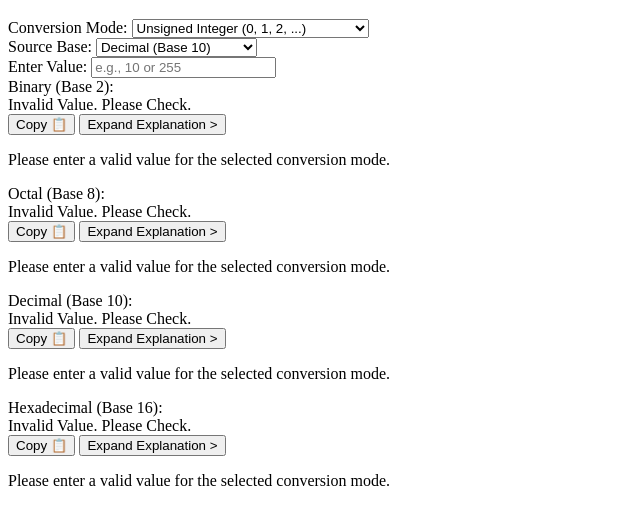
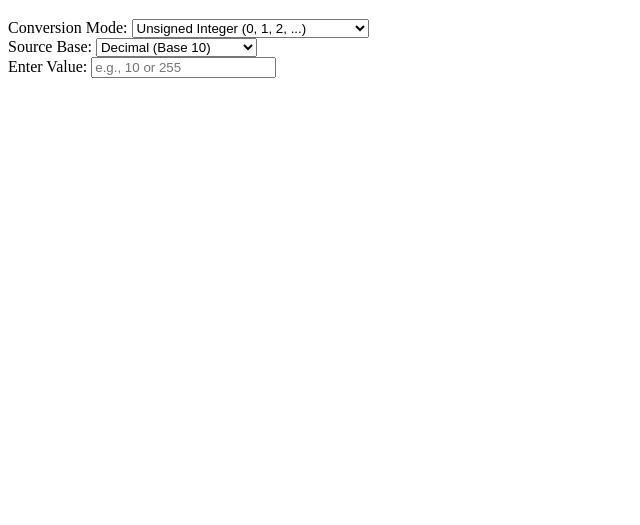
Before and after one commit to Ashok-777/Universal-Base-Convertor, a plain HTML site: page src/index.html in a window 1280 px wide. Shown: the part 61-586 px from the top of the page, without its empty margins (0-640 px from the left). Drawn offline with Linux system fonts and the light colour scheme.

Commit message:
Update index.html

```diff
--- a/src/index.html
+++ b/src/index.html
@@ -5,8 +5,8 @@
     <meta name="viewport" content="width=device-width, initial-scale=1.0">
     <title>Universal Base Converter</title>
 
-    <!-- ✅ Correct CSS path for Vercel root deployment -->
-    <link rel="stylesheet" href="/style.css">
+    <!-- ✅ Fixed CSS path -->
+    <link rel="stylesheet" href="./style.css">
 </head>
 <body>
     <div class="main-container">
@@ -46,91 +46,11 @@
         </div>
 
         <div class="results-grid">
-
-            <div class="result-box" data-base-name="Binary">
-                <label>Binary (Base 2):</label>
-                <div class="output-content">
-                    <span id="resultBin" class="output-value"></span>
-                    <div class="action-group">
-                        <button class="copy-btn"
-                                onclick="copyResult('resultBin', 'Binary')">
-                            Copy 📋
-                        </button>
-                        <button class="expand-btn"
-                                onclick="toggleExplanation('explainerBin')">
-                            Expand Explanation &gt;
-                        </button>
-                    </div>
-                </div>
-                <div id="explainerBin" class="explanation-panel">
-                    <p class="explanation-text"></p>
-                </div>
-            </div>
-
-            <div class="result-box" data-base-name="Octal">
-                <label>Octal (Base 8):</label>
-                <div class="output-content">
-                    <span id="resultOct" class="output-value"></span>
-                    <div class="action-group">
-                        <button class="copy-btn"
-                                onclick="copyResult('resultOct', 'Octal')">
-                            Copy 📋
-                        </button>
-                        <button class="expand-btn"
-                                onclick="toggleExplanation('explainerOct')">
-                            Expand Explanation &gt;
-                        </button>
-                    </div>
-                </div>
-                <div id="explainerOct" class="explanation-panel">
-                    <p class="explanation-text"></p>
-                </div>
-            </div>
-
-            <div class="result-box" data-base-name="Decimal">
-                <label>Decimal (Base 10):</label>
-                <div class="output-content">
-                    <span id="resultDec" class="output-value"></span>
-                    <div class="action-group">
-                        <button class="copy-btn"
-                                onclick="copyResult('resultDec', 'Decimal')">
-                            Copy 📋
-                        </button>
-                        <button class="expand-btn"
-                                onclick="toggleExplanation('explainerDec')">
-                            Expand Explanation &gt;
-                        </button>
-                    </div>
-                </div>
-                <div id="explainerDec" class="explanation-panel">
-                    <p class="explanation-text"></p>
-                </div>
-            </div>
-
-            <div class="result-box" data-base-name="Hexadecimal">
-                <label>Hexadecimal (Base 16):</label>
-                <div class="output-content">
-                    <span id="resultHex" class="output-value"></span>
-                    <div class="action-group">
-                        <button class="copy-btn"
-                                onclick="copyResult('resultHex', 'Hexadecimal')">
-                            Copy 📋
-                        </button>
-                        <button class="expand-btn"
-                                onclick="toggleExplanation('explainerHex')">
-                            Expand Explanation &gt;
-                        </button>
-                    </div>
-                </div>
-                <div id="explainerHex" class="explanation-panel">
-                    <p class="explanation-text"></p>
-                </div>
-            </div>
-
+            <!-- All result boxes here (same as your original) -->
         </div>
     </div>
 
-    <!-- ✅ Correct JS path for Vercel root deployment -->
-    <script src="/index.js"></script>
+    <!-- ✅ Fixed JS path -->
+    <script src="./index.js"></script>
 </body>
-    </html>
+</html>
```
